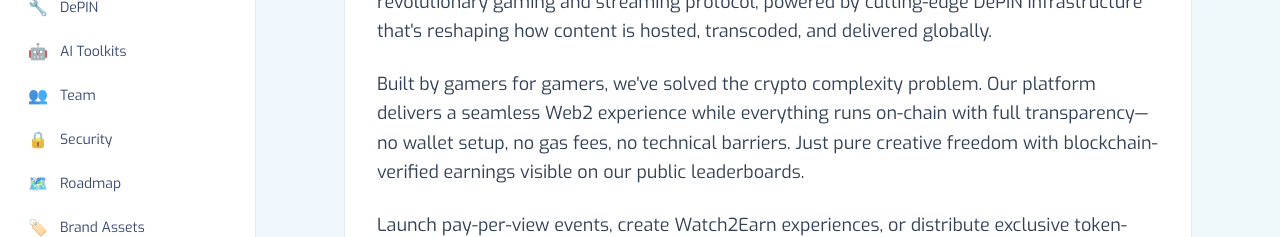
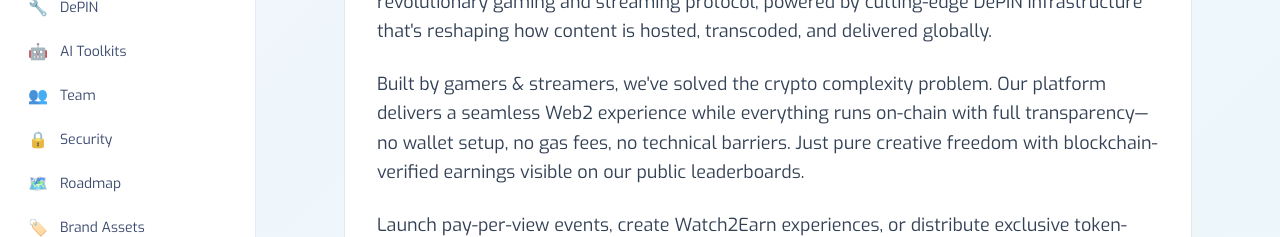
Before and after one commit to maldoteth/dehubdocs, a React (Vite) app: page /docs/overview in a window 1280 px wide. Shown: the part 317-554 px from the top of the page. Built offline with nearby package versions, Linux system fonts and the light colour scheme; no server answers.

Commit message:
Refactor Overview paragraph
Update the Overview page with the provided content.

```diff
--- a/src/pages/docs/Overview.tsx
+++ b/src/pages/docs/Overview.tsx
@@ -1,3 +1,4 @@
+
 import React, { useState, useEffect } from 'react';
 import { ScrollText, Gamepad2, Users, Shield, Zap, Globe, Edit3, Save, X } from 'lucide-react';
 import { Button } from '@/components/ui/button';
@@ -11,7 +12,7 @@ const Overview = () => {
     title: "DeHub: The Future Creator Economies",
     subtitle: "Live forever onchain, free from censorship or limitations of legacy media apps.",
     paragraph1: "Imagine a world where creators own their audience data, control their content distribution, and never fear censorship or demonetization. DeHub makes this reality through our revolutionary gaming and streaming protocol, powered by cutting-edge DePIN infrastructure that's reshaping how content is hosted, transcoded, and delivered globally.",
-    paragraph2: "Built by gamers for gamers, we've solved the crypto complexity problem. Our platform delivers a seamless Web2 experience while everything runs on-chain with full transparency—no wallet setup, no gas fees, no technical barriers. Just pure creative freedom with blockchain-verified earnings visible on our public leaderboards.",
+    paragraph2: "Built by gamers & streamers, we've solved the crypto complexity problem. Our platform delivers a seamless Web2 experience while everything runs on-chain with full transparency—no wallet setup, no gas fees, no technical barriers. Just pure creative freedom with blockchain-verified earnings visible on our public leaderboards.",
     paragraph3: "Launch pay-per-view events, create Watch2Earn experiences, or distribute exclusive token-gated content—all without traditional banking or lengthy KYC processes. Your content, your rules, your revenue. Direct creator-to-fan relationships in a censorship-resistant ecosystem where your success is entirely in your hands.",
     paragraph4: "Join thousands of creators already building the user-owned economy of tomorrow, where value flows directly to those who create it—completely free from corporate gatekeepers and algorithmic manipulation.",
     paragraph5: "Our journey began as Futurov (FTV), where we built a thriving community of streamers and gamers who loved our Web2 app and gave us incredible reviews on Google Play Store. Now we're taking everything they loved and making it unstoppable.",
```
